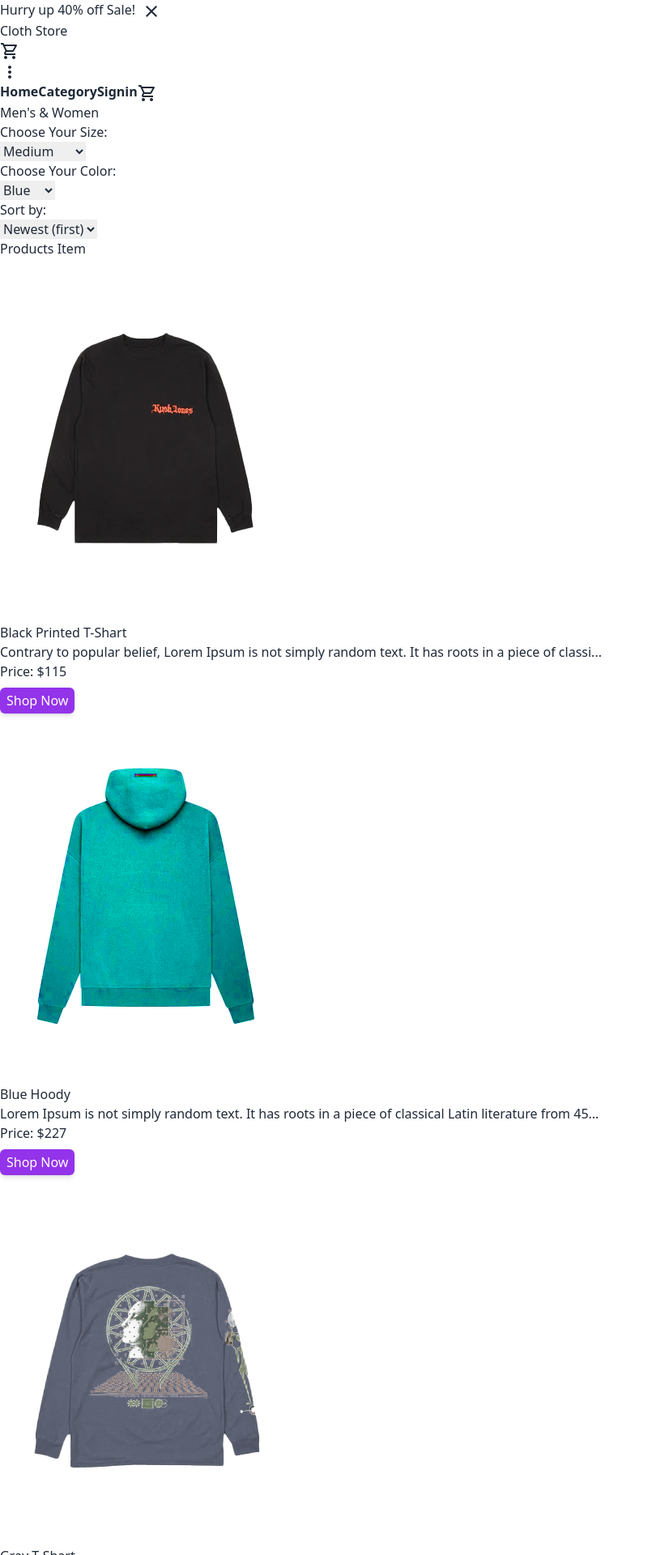
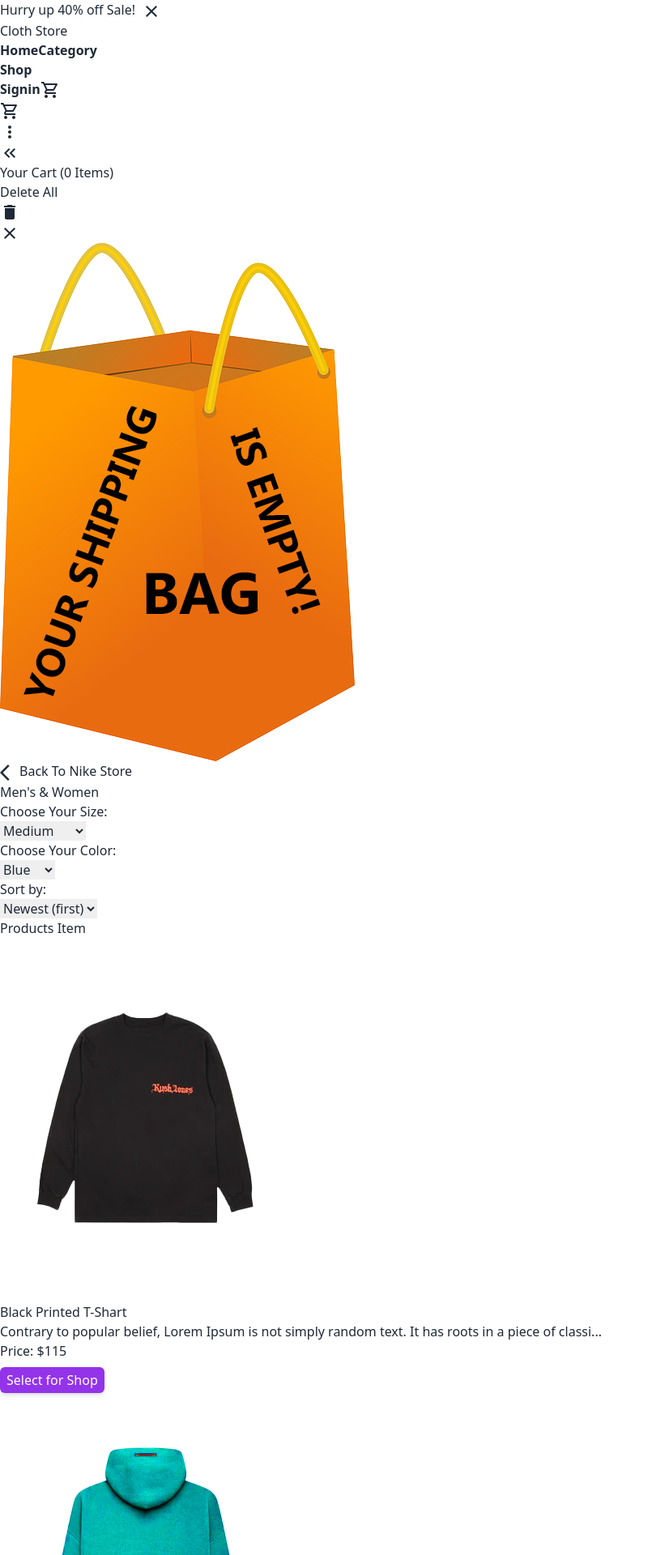
Before and after one commit to Sajomkhan/cloth-store-app-vite-v1.1-deploy-250323, a React (Vite) app: page /category in a window 1280 px wide. Shown: the top 1920 px of the page at 81% size, without its empty margins (0-805 px from the left). Built offline with nearby package versions, Linux system fonts and the light colour scheme.

Commit message:
Nabvar update

```diff
--- a/src/components/Navbar.jsx
+++ b/src/components/Navbar.jsx
@@ -8,7 +8,6 @@ import Carts from "../features/Carts";
 import { useState } from "react";
 import MoreVertIcon from "@mui/icons-material/MoreVert";
 import CloseIcon from "@mui/icons-material/Close";
-import { Close } from "@mui/icons-material";
 
 const Navbar = () => {
   const [manubar, setManubar] = useState(false);
@@ -29,33 +28,13 @@ const Navbar = () => {
   return (
     <nav className="fixed w-full top-0 left-0 z-30 flex flex-col bg-white shadow-md">
       <Announce />
-      <div className="flex md:justify-between px-6 md:px-32 md:py-2 relative">
+      <div className="flex justify-between px-3 md:px-32 md:py-2 relative">
         {/* ---------------Logo for destop--------------*/}
         <Link to="/">
           <div className="w-40 font-bold text-2xl md:text-3xl cursor-pointer hover:text-blue-700">
             Cloth Store
           </div>
         </Link>
-
-        <div className="md:hidden self-end">
-        <Badge
-          badgeContent={totalQTY}
-          color="primary"
-          onClick={onCartToggle}
-          className="nav_link"
-        >
-          <ShoppingCartOutlined/>
-        </Badge>
-        </div>
-
-
-
-        <div
-          className="md:hidden text-lg absolute z-10 right-2 px-3"
-          onClick={handleManubarToggle}
-        >
-          <MoreVertIcon />
-        </div>
 
         {/* -------------For Destop Moode---------- */}
         <div className="hidden md:flex gap-4 items-center md:justify-end">
@@ -65,28 +44,37 @@ const Navbar = () => {
           <Link to="/category" className="nav_link">
             Category
           </Link>
+          <div
+            onClick={onCartToggle}
+            className="nav_link"
+          >
+            Shop
+          </div>
           <Link to="/login" className="nav_link">
             Signin
           </Link>
-          <Badge
-            badgeContent={totalQTY}
-            color="primary"
-            onClick={onCartToggle}
-            className="nav_link"
-          >
-            <ShoppingCartOutlined />
-          </Badge>
+          <button type="button" onClick={onCartToggle}>
+            <Badge badgeContent={totalQTY} color="primary">
+              <ShoppingCartOutlined />
+            </Badge>
+          </button>
         </div>
 
         {/* -------------For Mobile Moode---------- */}
         {manubar && (
-          <div className="md:hidden w-full">
-            <div className="w-4/6 absolute z-30 top-8 left-0 flex flex-col items-center bg-white shadow-md rounded-md text-xl font-semibold">
+          <div
+            onClick={handleManubarToggle}
+            className="md:hidden absolute z-30 top-8 left-0 w-full h-screen bg-transparent"
+          >
+            <div
+              onClick={(e) => e.stopPropagation()}
+              className="w-4/6 flex flex-col items-center bg-white shadow-md rounded-md text-xl font-semibold"
+            >
               <div
                 className="w-full flex justify-end text-lg bg-blue-600 text-white py-1 px-3"
                 onClick={handleManubarToggle}
               >
-                <Close />
+                <CloseIcon />
               </div>
               <Link
                 to="/"
@@ -100,6 +88,12 @@ const Navbar = () => {
               >
                 Category
               </Link>
+              <div
+                onClick={onCartToggle}
+                className="w-full text-center nav_link border-y-2 border-gray-400/20 py-8"
+              >
+                Buy-Now
+              </div>
               <Link
                 to="/login"
                 className="w-full text-center nav_link border-y-2 border-gray-400/20 py-8"
@@ -107,9 +101,21 @@ const Navbar = () => {
                 Signin
               </Link>
             </div>
-            <Carts />
           </div>
         )}
+        <div className="md:hidden flex gap-3">
+          {/* --------------Badge for mobile--------------- */}
+          <button type="button" onClick={onCartToggle} className=" self-end">
+            <Badge badgeContent={totalQTY} color="primary" className="nav_link">
+              <ShoppingCartOutlined />
+            </Badge>
+          </button>
+          {/* --------------Vartical Bar for mobile--------------- */}
+          <div className="text-lg px-3" onClick={handleManubarToggle}>
+            <MoreVertIcon />
+          </div>
+        </div>
+        <Carts />
       </div>
     </nav>
   );
--- a/src/components/slider/Slider.jsx
+++ b/src/components/slider/Slider.jsx
@@ -54,7 +54,7 @@ const Slider = () => {
                   <p className="text-[20px] text-white md:text-[25px]">Wide Collection</p>
                   <h2 className="font-bold text-white text-[25px] md:text-[48px]">{slide.content.h2}</h2>
                   <p className="text-[20px] text-white md:text-[30px] font-bold">{slide.content.p}</p>
-                  <Link to="/category-page">
+                  <Link to="/category">
                     <button className="btn bg-[#865DFF] mb-7">Shop Now</button>
                   </Link>
                 </div>
--- a/src/features/Carts.jsx
+++ b/src/features/Carts.jsx
@@ -1,4 +1,4 @@
-import React, { useEffect } from "react";
+import { useEffect } from "react";
 import { useDispatch, useSelector } from "react-redux";
 import {
   selectCartItems,
--- a/src/pages/product/ProductCard.jsx
+++ b/src/pages/product/ProductCard.jsx
@@ -1,34 +1,44 @@
+import { useDispatch } from "react-redux";
 import { Link } from "react-router-dom";
+import { setAddItemToCart } from "../../features/CartSlice";
 
 const ProductCard = ({ product }) => {
   const { id, img, title, desc, price } = product;
 
+  const dispatch = useDispatch();
+
+  const handleBuyItem = () => {
+    dispatch(setAddItemToCart(product));
+  };
+
   return (
-    <div className="flex flex-col w-64 bg-gray-100 shadow-md items-center hover:scale-105 ease-in duration-300">
+    <Link
+      to="/product"
+      state={{ product }}
+      className="flex flex-col w-64 bg-gray-100 shadow-md items-center hover:scale-105 ease-in duration-300"
+    >
       {/* image */}
       <img className="m-1 w-[200px]" src={img} alt="product" />
 
       {/* product details */}
       <div className="bottom-0 w-full ease-in duration-100 rounded-b-md border-2 bg-[#ECF2FF]">
         <div className="flex flex-col p-2 items-center justify-center ">
-          <h1 className="text-center font-bold text-gray-700">
-            {title}
-          </h1>
+          <h1 className="text-center font-bold text-gray-700">{title}</h1>
           <p className="my-1 text-sm">{desc.substring(0, 100)}...</p>
           <div className="flex w-full mx-11 justify-around items-center">
             <div className="font-bold">
               Price: <span>$</span>
               <span>{price}</span>
             </div>
-            <Link to="/product" state={{ product }}>
-              <button className="btn">
-                Shop Now
-              </button>
-            </Link>
+            <div onClick={(e) => e.stopPropagation()}>
+              <Link onClick={handleBuyItem}>
+                <button className="btn m-2">Select for Shop</button>
+              </Link>
+            </div>
           </div>
         </div>
       </div>
-    </div>
+    </Link>
   );
 };
 
--- a/src/pages/product/SingleProduct.jsx
+++ b/src/pages/product/SingleProduct.jsx
@@ -19,7 +19,7 @@ const SingleProduct = () => {
   return (
     <>
       <div className="flex flex-col md:flex-row justify-center items-center mobile:flex-col">
-        <div className="flex-1 flex items-center justify-center mt-6">
+        <div className="lg:flex-1 flex items-center justify-center mt-6">
 
           {/* product image */}
           <img
```
